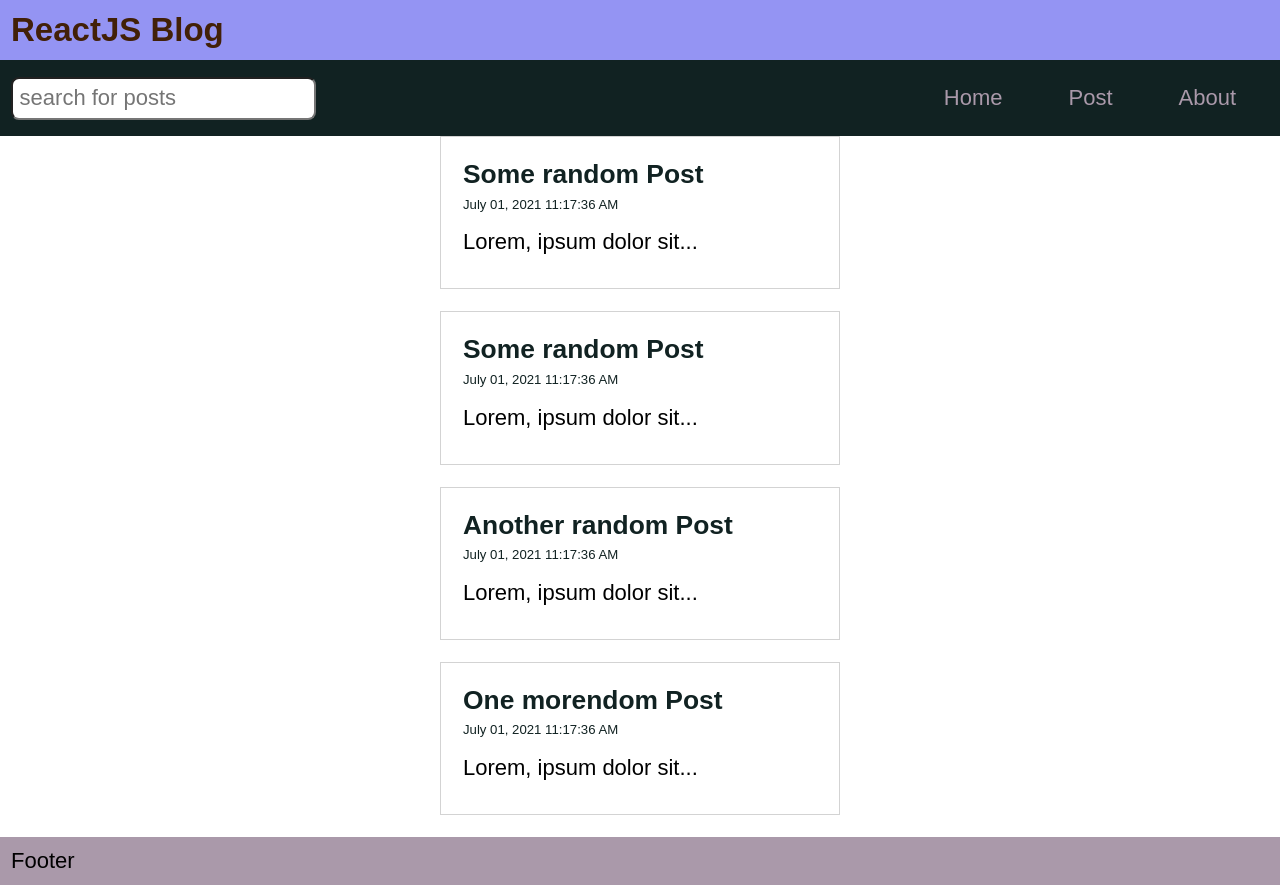
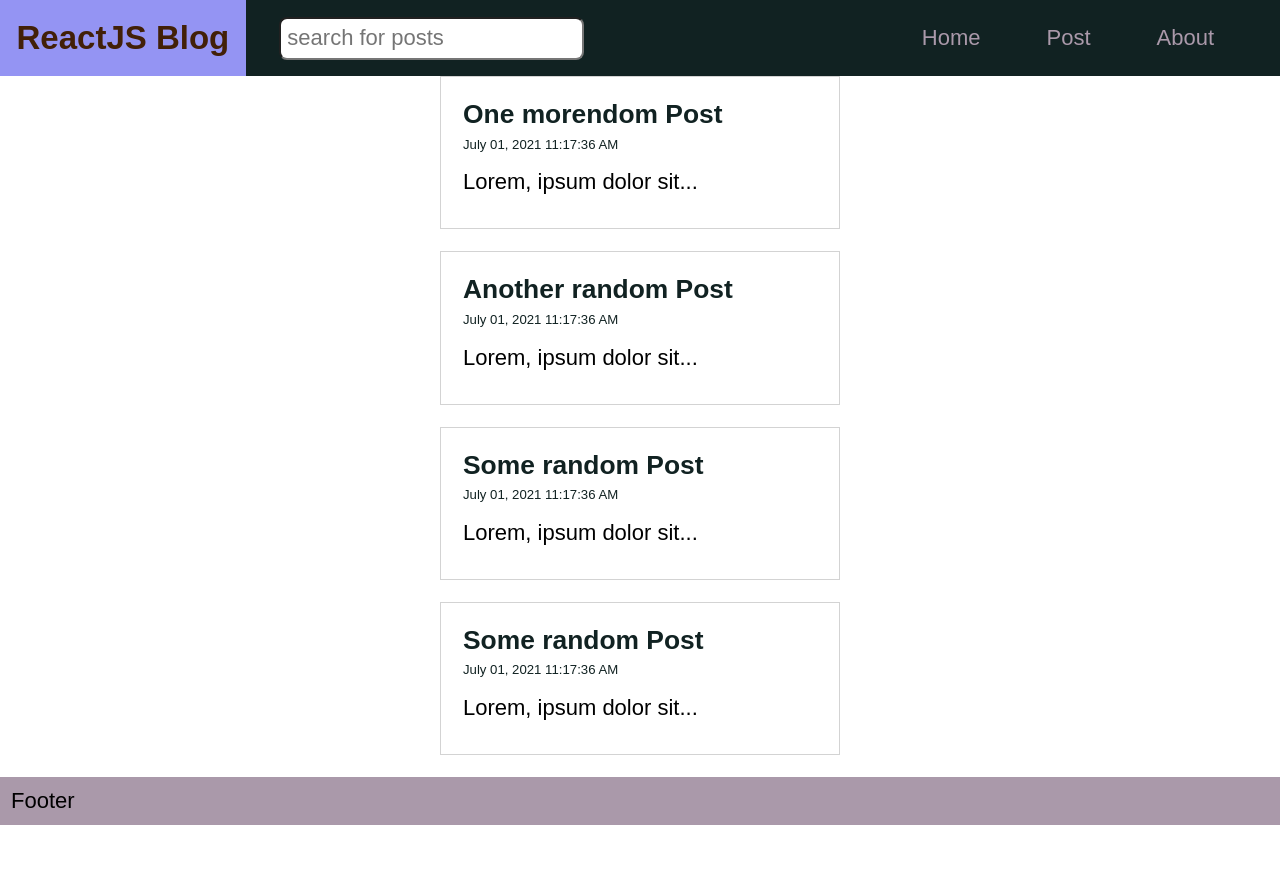
Before and after one commit to sindrezoth/davegray-reactRouter, a React (Create React App) app: page / in a window 1280 px wide. After the commit the page ends 825 px from the top, so only its background shows below. Built offline with nearby package versions, Linux system fonts and the light colour scheme.

Commit message:
Finished new post page, adding search logic.

```diff
--- a/package.json
+++ b/package.json
@@ -4,6 +4,7 @@
   "private": true,
   "dependencies": {
     "@fortawesome/react-fontawesome": "^0.2.2",
+    "date-fns": "^4.1.0",
     "react": "^18.3.1",
     "react-dom": "^18.3.1",
     "react-icons": "^5.3.0",
--- a/src/App.js
+++ b/src/App.js
@@ -1,33 +1,36 @@
-import React, { useState } from 'react';
+import React, { useState, useEffect } from 'react';
+import { Route, Routes, useNavigate } from 'react-router-dom';
+import { format } from 'date-fns';
 
 import Header from './components/Header';
-import Nav from './components/Nav';
 import Footer from './components/Footer';
 import Home from './components/Home';
 import NewPost from './components/NewPost';
 import PostPage from './components/PostPage';
 import About from './components/About';
 import Missing from './components/Missing';
-import { Route, Routes, useNavigate } from 'react-router-dom';
 
 const App = () => {
   const [posts, setPosts] = useState([
+    {
+      id: 4,
+      title: 'Some random Post',
+      datetime: 'July 01, 2021 11:17:36 AM',
+      body: 'Lorem, ipsum dolor sit amet consectetur adipisicing elit. Alias modi porro vero excepturi aut, delectus impedit optio ut molestiae ducimus doloremque dolorum ex? Delectus, doloribus expedita sed natus voluptatibus similique.',
+    },
     {
       id: 1,
       title: 'Some random Post',
       datetime: 'July 01, 2021 11:17:36 AM',
       body: 'Lorem, ipsum dolor sit amet consectetur adipisicing elit. Alias modi porro vero excepturi aut, delectus impedit optio ut molestiae ducimus doloremque dolorum ex? Delectus, doloribus expedita sed natus voluptatibus similique.',
-    },{
-      id: 1,
-      title: 'Some random Post',
-      datetime: 'July 01, 2021 11:17:36 AM',
-      body: 'Lorem, ipsum dolor sit amet consectetur adipisicing elit. Alias modi porro vero excepturi aut, delectus impedit optio ut molestiae ducimus doloremque dolorum ex? Delectus, doloribus expedita sed natus voluptatibus similique.',
-    },{
+    },
+    {
       id: 2,
       title: 'Another random Post',
       datetime: 'July 01, 2021 11:17:36 AM',
       body: 'Lorem, ipsum dolor sit amet consectetur adipisicing elit. Alias modi porro vero excepturi aut, delectus impedit optio ut molestiae ducimus doloremque dolorum ex? Delectus, doloribus expedita sed natus voluptatibus similique.',
-    },{
+    },
+    {
       id: 3,
       title: 'One morendom Post',
       datetime: 'July 01, 2021 11:17:36 AM',
@@ -41,16 +44,19 @@
   const navigate = useNavigate();
 
   function handleSubmitNewPost(e) {
-    setPosts(prev=>
-      ([...prev, {
-          title: postTitle,
-          body: postBody,
-          datetime: new Date().toLocaleDateString()
-        }])
-    );
+    setPosts((prev) => [
+      ...prev,
+      {
+        id: prev.reduce((max, { id }) => (id > max ? id : max), 0) + 1,
+        title: postTitle,
+        body: postBody,
+        datetime: format(new Date(), 'MMMM dd, yyyy pp'),
+      },
+    ]);
 
     setPostTitle('');
     setPostBody('');
+    navigate('/');
   }
 
   function handleDelete(id) {
@@ -58,13 +64,20 @@
     navigate('/');
   }
 
+  useEffect(() => {
+    const filteredResults = posts
+    .filter(post => (post.body.toLowerCase()).includes(search.toLowerCase()) ||
+    (post.title.toLowerCase()).includes(search.toLowerCase()));
+
+    setSearchResults(filteredResults.reverse());
+  }, [posts, search]);
+
   const title = 'ReactJS Blog';
   return (
-    <div className='main-container'>
-      <Header title={title} />
-      <Nav search={search} setSearch={setSearch} />
+    <div className="main-container">
+      <Header title={title} search={search} setSearch={setSearch} />
       <Routes>
-        <Route exact path="/" element={<Home posts={posts} />} />
+        <Route exact path="/" element={<Home posts={searchResults} />} />
         <Route
           exact
           path="/post"
--- a/src/components/Header.js
+++ b/src/components/Header.js
@@ -1,9 +1,13 @@
 import React from 'react';
+import Nav from './Nav';
 
-const Header = ({ title }) => {
+const Header = ({ title, search, setSearch }) => {
+
   return (
     <header>
       <h1>{title}</h1>
+
+      {Nav && <Nav search={search} setSearch={setSearch} />}
     </header>
   );
 };
--- a/src/components/NewPost.js
+++ b/src/components/NewPost.js
@@ -1,25 +1,37 @@
-import React from 'react';
+import React, { useEffect, useRef } from 'react';
 
 const NewPost = ({ postTitle, setPostTitle, postBody, setPostBody, handleSubmitNewPost }) => {
+  const inputRef = useRef();
+
+  useEffect(() => {
+    inputRef.current.focus();
+  }, []);
+
   return (
-    <main className='new-post'>
-      <form className="new-post-form" onSubmit={e=>{e.preventDefault();handleSubmitNewPost(e)}}>
-      <h2>New post</h2>
+    <main className="new-post">
+      <form
+        className="new-post-form"
+        onSubmit={(e) => {
+          e.preventDefault();
+          handleSubmitNewPost(e);
+        }}>
+        <h2>New post</h2>
         <label htmlFor="post-title">Title:</label>
         <input
+          ref={inputRef}
           id="post-title"
           type="text"
           required
           value={postTitle}
           onChange={(e) => setPostTitle(e.target.value)}></input>
 
-        <label htmlFor="post-body">Title:</label>
+        <label htmlFor="post-body">Type your thoughts: </label>
         <textarea
           id="post-body"
           required
           value={postBody}
           onChange={(e) => setPostBody(e.target.value)}></textarea>
-          <button type='sumbit'>Submit</button>
+        <button type="sumbit">Submit</button>
       </form>
     </main>
   );
--- a/src/index.css
+++ b/src/index.css
@@ -9,20 +9,24 @@
 }
 
 header {
-  padding: 0.5em;
+  /* padding: 0.5em; */
+  display: flex;
+
   background-color: rgb(148, 148, 243);
   color: rgb(66, 32, 8);
 }
 
 h1 {
   font-size: 1.5em;
+  align-content: center;
+  padding: 0.5em;
 }
 
 nav {
-  padding: 0.5em;
+  padding: 0.5em 1.5em;
   background-color: #122;
   color: rgb(148, 148, 243);
-
+  flex: 1;
   display: flex;
 
   align-items: baseline;
```
Also changed, not shown: 1 other file (tests, documents, lock files or other folders).
